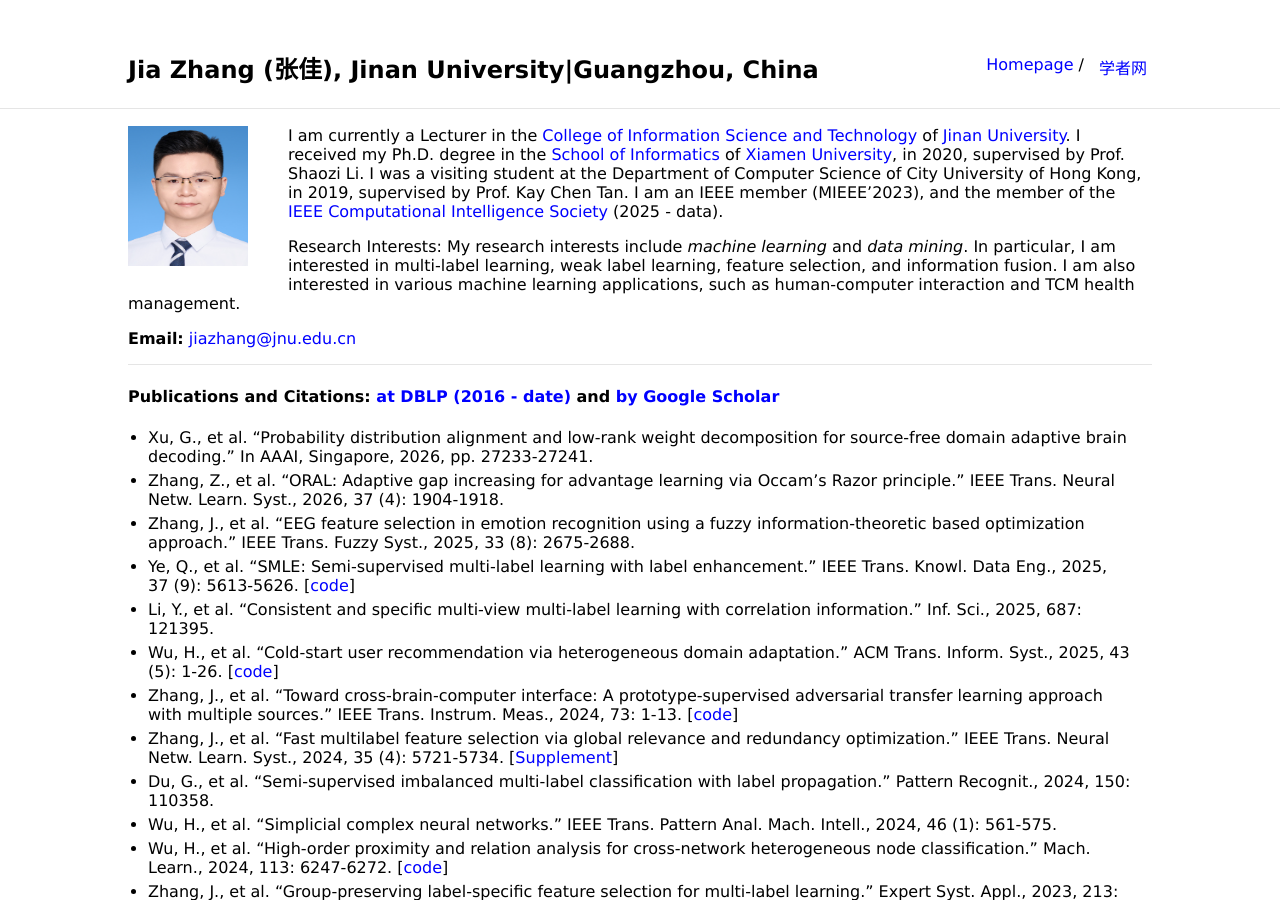
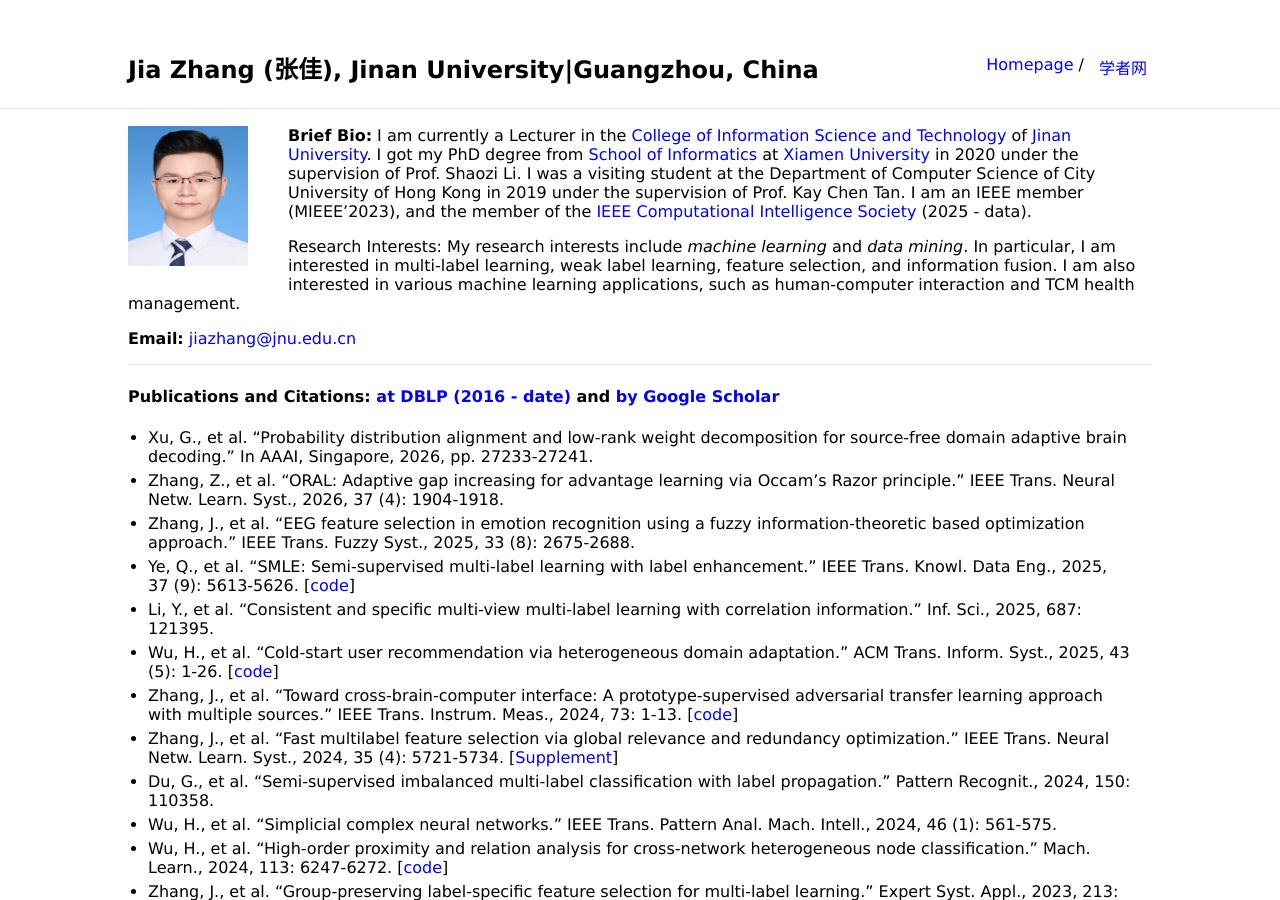
Before and after one commit to jiazhang-ml/jiazhang-ml.github.io, a Jekyll site: the page built from index.md, in a window 1280 px wide and 900 px high. Built offline with Jekyll 4.4.1, drawn with Linux system fonts in a browser that asks for light colours.

Commit message:
Update index.md

```diff
--- a/index.md
+++ b/index.md
@@ -5,7 +5,7 @@ layout: default
 
 <img class="profile-picture" src="jiazhang.jpg">
 
-I am currently a Lecturer in the [College of Information Science and Technology](https://xxxy.jnu.edu.cn/main.htm) of [Jinan University](https://www.jnu.edu.cn/). I received my Ph.D. degree in the [School of Informatics](https://informatics.xmu.edu.cn/) of [Xiamen University](https://www.xmu.edu.cn/), in 2020, supervised by Prof. Shaozi Li. I was a visiting student at the Department of Computer Science of City University of Hong Kong, in 2019, supervised by Prof. Kay Chen Tan. I am an IEEE member (MIEEE'2023), and the member of the [IEEE Computational Intelligence Society](https://cis.ieee.org/) (2025 - data).
+**Brief Bio:** I am currently a Lecturer in the [College of Information Science and Technology](https://xxxy.jnu.edu.cn/main.htm) of [Jinan University](https://www.jnu.edu.cn/). I got my PhD degree from [School of Informatics](https://informatics.xmu.edu.cn/) at [Xiamen University](https://www.xmu.edu.cn/) in 2020 under the supervision of Prof. Shaozi Li. I was a visiting student at the Department of Computer Science of City University of Hong Kong in 2019 under the supervision of Prof. Kay Chen Tan. I am an IEEE member (MIEEE'2023), and the member of the [IEEE Computational Intelligence Society](https://cis.ieee.org/) (2025 - data).
 
 Research Interests: My research interests include *machine learning* and *data mining*. In particular, I am interested in multi-label learning, weak label learning, feature selection, and information fusion. I am also interested in various machine learning applications, such as human-computer interaction and TCM health management.
 
```
